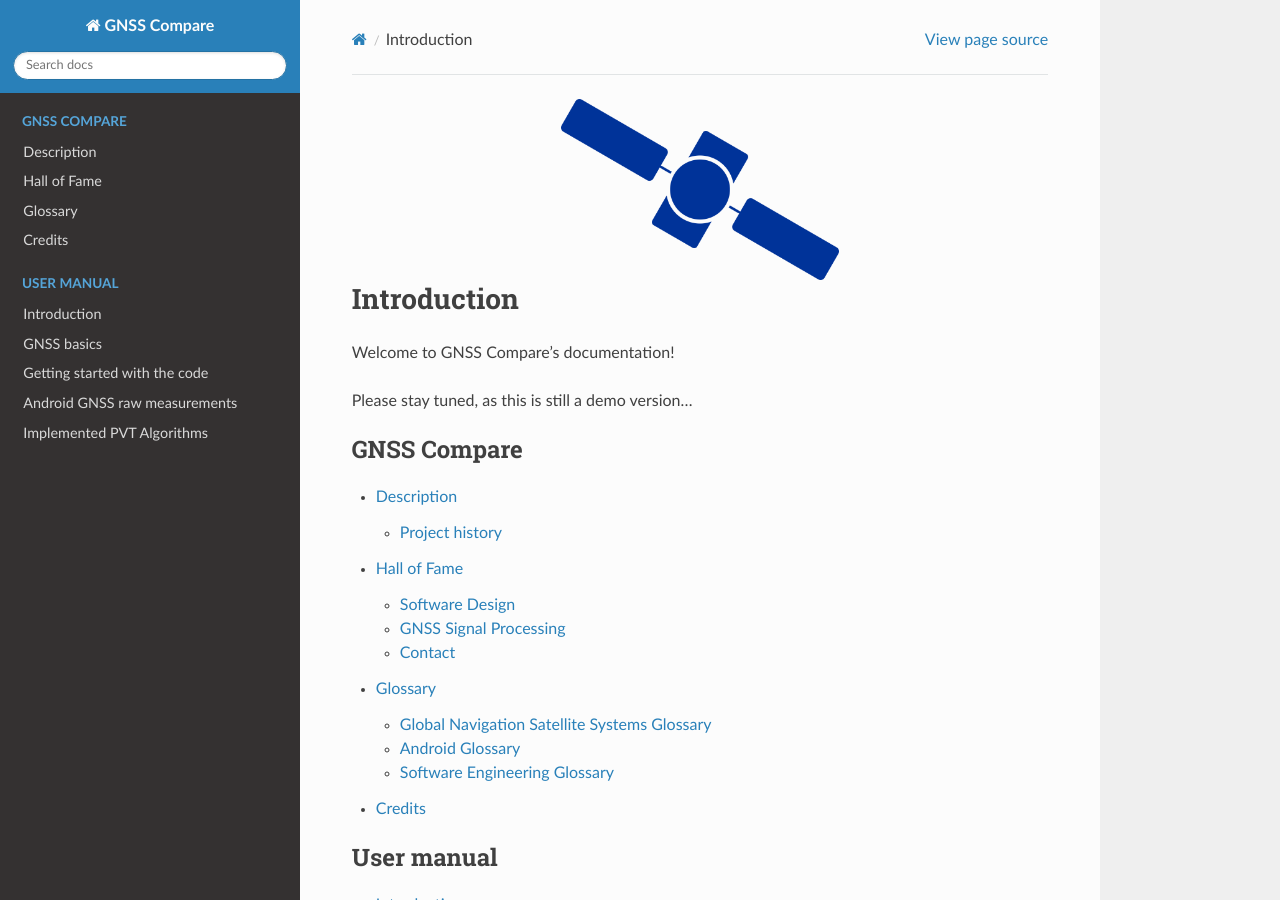
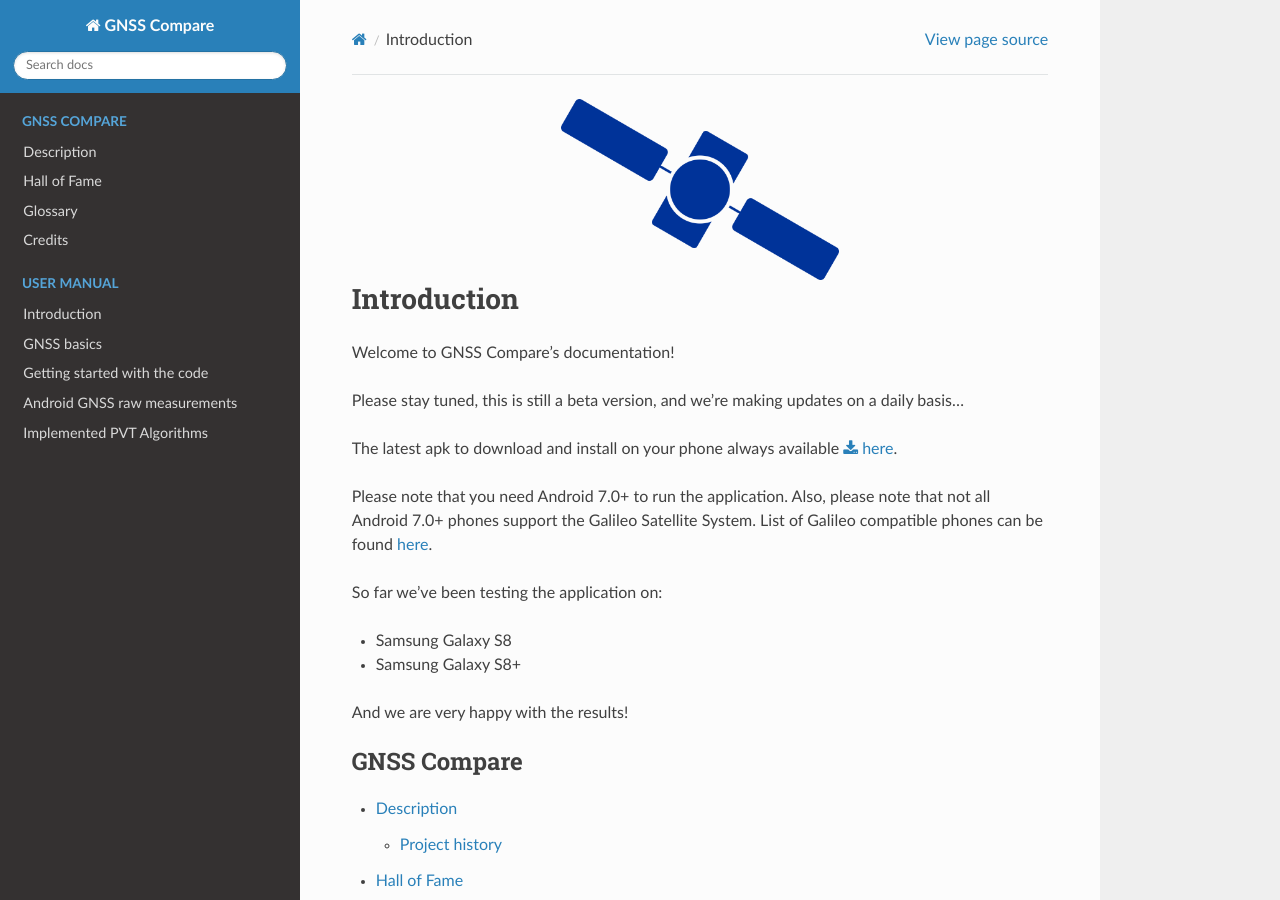
Before and after one commit to TheGalfins/GNSS_Compare, a Sphinx documentation site: the page built from docs/index.rst, in a window 1280 px wide and 900 px high. Built offline with Sphinx 7.4.7 and the Read the Docs theme 2.0.0, drawn with Linux system fonts in a browser that asks for light colours; pages that are not in the unit, such as notebooks, are missing from menus.

Commit message:
Added apk

```diff
--- a/docs/description.rst
+++ b/docs/description.rst
@@ -9,7 +9,7 @@ The purpose of GNSS Compare is to make the life of developers and reasearchers e
 Project history
 ===============
 
-GNSS Compare is the *Winning* Android application developed by the Galfins as part of the internal `European Space Agency`_ (ESA) competition called `Galileo Smartphone App Challenge`_ introduced in November 2017. The Challenge was about creating a smartphone application, which will allow the user to choose which satellite constellation to use for :ref:`Position, Velocity and Time<pvt>` estimation. The aim was to increase the awareness about ESA's `Galileo programme`_ and also to allow users from common public to compare the performance of Galileo signals with the performance from other global satellite navigation constellations.
+GNSS Compare is the winning Android application developed by the Galfins as part of the internal `European Space Agency`_ (ESA) competition called `Galileo Smartphone App Challenge`_ introduced in November 2017. The Challenge was about creating a smartphone application, which will allow the user to choose which satellite constellation to use for :ref:`Position, Velocity and Time<pvt>` estimation. The aim was to increase the awareness about ESA's `Galileo programme`_ and also to allow users from common public to compare the performance of Galileo signals with the performance from other global satellite navigation constellations.
 
 
 .. _`European Space Agency`: http://esa.int
--- a/docs/index.rst
+++ b/docs/index.rst
@@ -15,7 +15,18 @@ Introduction
 
 Welcome to GNSS Compare's documentation!
 
-Please stay tuned, as this is still a demo version...
+Please stay tuned, this is still a beta version, and we're making updates on a daily basis...
+
+The latest apk to download and install on your phone always available :download:`here <https://raw.githubusercontent.com/TheGalfins/GNSS_Compare/master/release_apk/GNSS_Compare.apk>`.
+
+Please note that you need Android 7.0+ to run the application. Also, please note that not all Android 7.0+ phones support the Galileo Satellite System. List of Galileo compatible phones can be found `here <http://galileognss.eu/is-your-phone-using-galileo/>`_.
+
+So far we've been testing the application on:
+
+- Samsung Galaxy S8
+- Samsung Galaxy S8+
+
+And we are very happy with the results!
 
 .. toctree::
     :maxdepth: 2
```
Also changed, not shown: 1 other file.
